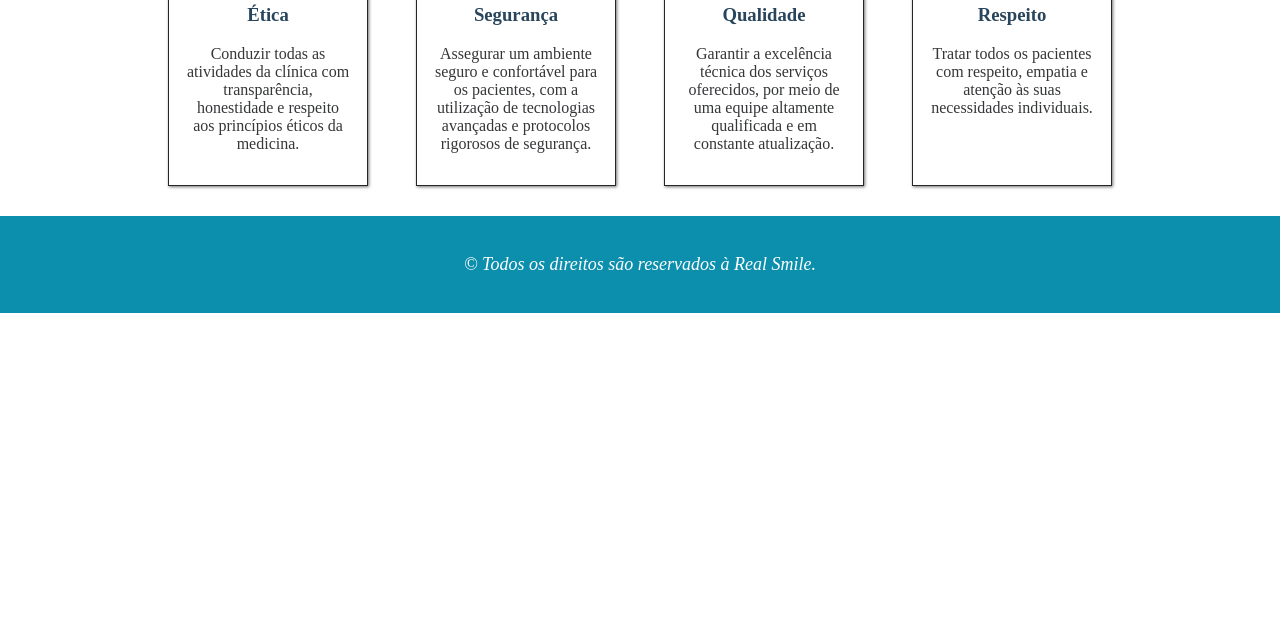
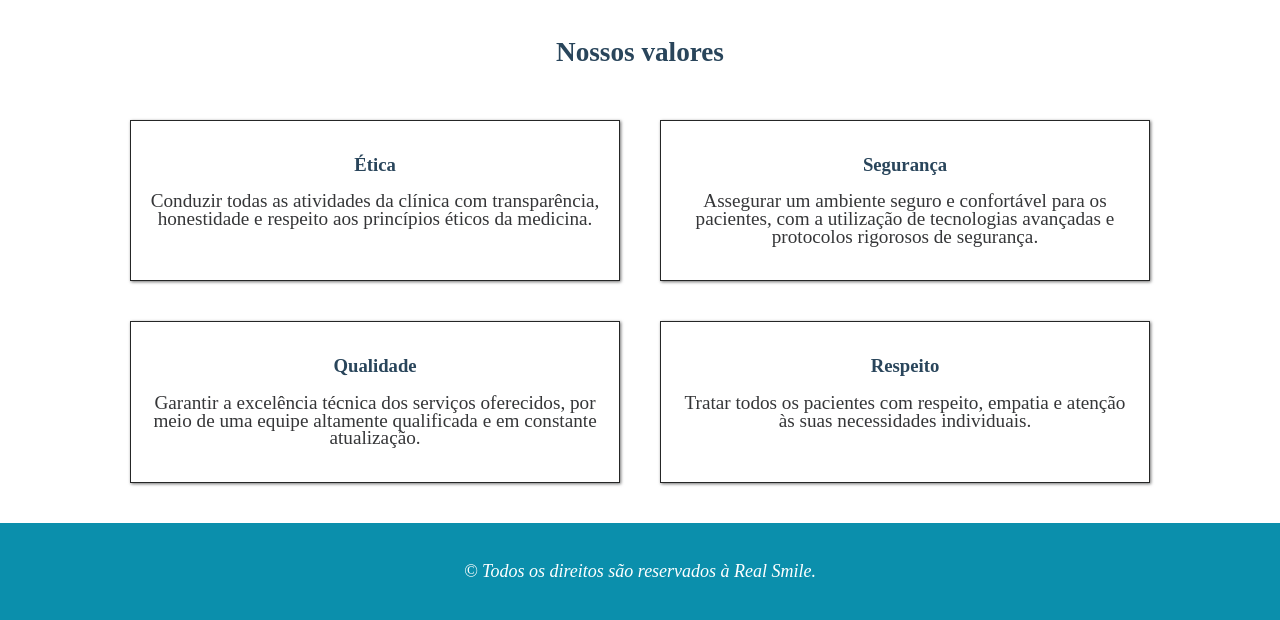
Before and after one commit to LayzaDev/Dental-Clinic-Website-Project, a PHP site: page / in a window 1280 px wide. Shown: the part 1300-1920 px from the top of the page. Before the commit the page ends 1613 px from the top, so only its background shows below. Run offline with PHP 8.4, Linux system fonts and the light colour scheme.

Commit message:
aplicando responsividade na pagina home

```diff
--- a/index.html
+++ b/index.html
@@ -14,7 +14,7 @@
     <ul>
       <li> <a href="#">Home</a></li>
       <li> <a href="#">Estrutura</a></li>
-      <li> <a href="#">Serviços</a></li>
+      <li> <a href="#">Tratamentos</a></li>
       <li> <a href="#">Agendamentos</a></li>
       <li> <a href="#">Login</a></li>
     </ul>
@@ -42,15 +42,15 @@
         <div class="text">
           <h2>Quem somos?</h2>
           <p>
-            Lorem ipsum dolor sit amet consectetur adipisicing elit. Doloremque, error eveniet delectus animi quo, quod sequi dolore dicta mollitia modi nihil id? Illo enim asperiores assumenda molestiae cum dolores harum!
+            Bem-vindo à Real Smile, onde nossa paixão pela odontologia se une ao compromisso com o seu sorriso. Nossa equipe é formada por profissionais dedicados e experientes, comprometidos em fornecer cuidados odontológicos de alta qualidade em um ambiente acolhedor e amigável.
           </p>
           <p>
-            Lorem ipsum dolor sit amet consectetur, adipisicing elit. Eum, praesentium cum incidunt amet, et nulla sint qui odit neque, obcaecati ex laudantium nesciunt est doloribus dolore dolor officia. Numquam, expedita.
+            Estamos aqui para ajudá-lo a alcançar e manter uma saúde bucal excelente, transformando sorrisos e proporcionando confiança em cada consulta. Saiba mais sobre nós e nossa missão de criar sorrisos saudáveis e felizes para toda a comunidade.
           </p>
         </div>
       </section>
     </div>
-    <div id="cards" class="default">
+    <div id="cards" class="default text">
       <h2>Nossos valores</h2>
       <section>
         <div class="grid-container">
--- a/style.css
+++ b/style.css
@@ -42,15 +42,6 @@ nav ul li a {
   font-size: 16px;
   font-weight: bold;
 }
-/*
-#banner {
-  background-image: url(./image/fundo_desfocado.jpeg);
-  background-position: center;
-  background-repeat: no-repeat;
-  background-size: cover;
-  box-sizing: border-box;
-}*/
-
 
 #banner .image {
   display: flex;
@@ -62,24 +53,27 @@ nav ul li a {
   width: 100%;
 }
 
-.default .text {
-  padding: 2vh 4vw;
+.text {
+  padding: 0 4vw;
   box-sizing: border-box;
   line-height: 1.1em;
 }
 
-.default h2{
+.text h2{
   text-align: center;
   font-size: 1.7em;
   color: #29455b;
+  padding-bottom: 2vh;
 }
 
- p {
-  color: #353638;;
+.text p {
+  font-size: 1.2em;
+  color: #353638;
 }
 
 #whoAreWe {
-  margin-top: 30px;
+  margin: 20px auto;
+  padding: 10px;
 }
 
 #whoAreWe section{
@@ -94,20 +88,16 @@ nav ul li a {
 }
 
 #whoAreWe .image img {
-  border-radius: 50% 50%;
+  border-radius: 50%;
+  width: 100%;
   height: 40vh;
 }
 
 #cards {
   display: flex;
   flex-direction: column;
-  margin: 30px auto;
-}
-
-
-#cards section {
-  display: flex;
-  margin: 0 auto;
+  margin: 20px auto;
+  flex-wrap: wrap;
 }
 
 .grid-container {
@@ -115,10 +105,12 @@ nav ul li a {
   grid-template-columns: repeat(4, 1fr);
   gap: 3em;
   justify-content: space-evenly;
+  padding: 20px;
+  margin: 0 5%;
 }
 
 .grid-item {
-  width: 200px;
+  width: 100%;
   padding: 2vh;
   text-align: center;
   justify-content: space-evenly;
@@ -141,3 +133,102 @@ footer p {
   color: #fff;
   font-size: 18px;
 }
+
+@media(max-width: 1280px){
+
+  #whoAreWe section{
+    display: flex;
+    justify-content: space-evenly;
+    flex-direction: column-reverse;
+  }
+
+  #whoAreWe .image {
+    margin-top: 3%;
+  }
+
+  #whoAreWe .image img {
+    height: 28vh;
+  }
+
+  .grid-container {
+    grid-template-columns: repeat(2, 1fr);
+    gap: 2.5em;
+  }
+
+  .grid-item {
+    margin: 0 auto;
+  }
+
+}
+
+@media(max-width: 768px){
+
+  nav ul li a {
+    font-size: 0.9em;
+  }
+
+  .text h2{
+    text-align: center;
+    font-size: 1.4em;
+    color: #29455b;
+    margin-bottom: 2%;
+  }
+
+  .text p {
+    font-size: 1em;
+  }
+
+}
+
+@media(max-width: 480px){
+
+  nav ul li a {
+    font-size: 0.8em;
+  }
+
+  .default h2{
+    text-align: center;
+    font-size: 1.5em;
+    color: #29455b;
+  }
+
+  #whoAreWe {
+    margin-top: 10px;
+  }
+
+  #whoAreWe .image img {
+    height: 25vh;
+  }
+
+  .text h2 {
+    font-size: 1.2em;
+    margin-bottom: 5%;
+  }
+
+  .text p {
+    font-size: 0.8em;
+  }
+
+  .grid-container {
+    grid-template-columns: repeat(1, 1fr);
+    gap: 2em;
+    margin: 0 auto;
+    padding: 0 20%;
+  }
+
+  .grid-item h3 {
+    font-size: 1em;
+  }
+
+  .grid-item p {
+    font-size: 0.8em;
+  }
+
+  footer {
+    padding: 10px;
+  }
+
+  footer p {
+    font-size: 16px;
+  }
+}
```
Also changed, not shown: README.md.
